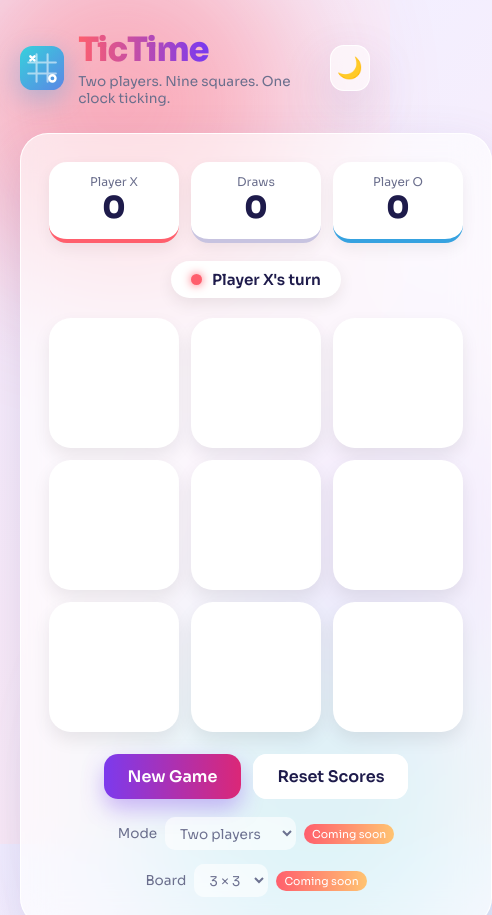
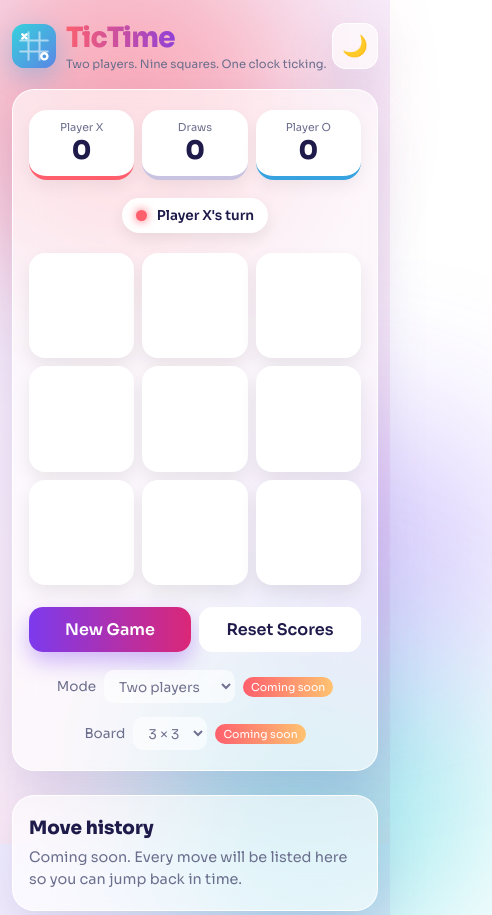
Before and after one commit to Smriti-N/TicTime, a plain HTML site: page index.html in a window 390 px wide. Shown: the top 915 px of the page, 492 px wide, since content can reach past the window. Drawn offline with Linux system fonts and the light colour scheme.

Commit message:
fixed responsiveness on phone
fixed the problem of sticking out of page in narrow screens . Hence the responsiveness of page is fixed.

```diff
--- a/css/styles.css
+++ b/css/styles.css
@@ -40,8 +40,8 @@ h1 { margin: 0; font-size: 2.1rem; font-weight: 800; letter-spacing: -.03em; bac
 .icon-btn:hover { transform: rotate(18deg) scale(1.08); }
 
 /* ---------- Layout ---------- */
-.layout { max-width: 1000px; margin: 0 auto; display: grid; grid-template-columns: max-content 1fr; gap: 24px; align-items: start; }
-.panel { background: var(--panel); border: 1px solid var(--panel-border); border-radius: 28px; padding: 28px; box-shadow: var(--shadow); backdrop-filter: blur(18px); }
+.layout { max-width: 1000px; margin: 0 auto; display: grid; grid-template-columns: minmax(0, 1.15fr) minmax(0, .85fr); gap: 24px; align-items: start; }
+.panel { min-width: 0; background: var(--panel); border: 1px solid var(--panel-border); border-radius: 28px; padding: 28px; box-shadow: var(--shadow); backdrop-filter: blur(18px); }
 .history h2 { margin: 0 0 8px; font-size: 1.15rem; }
 .muted { color: var(--muted); font-size: .9rem; line-height: 1.5; margin: 0; }
 
@@ -60,8 +60,8 @@ h1 { margin: 0; font-size: 2.1rem; font-weight: 800; letter-spacing: -.03em; bac
 .status[data-player="O"] .dot { background: var(--o); box-shadow: 0 0 10px var(--o); }
 
 /* ---------- Board ---------- */
-.board { display: grid; grid-template-columns: repeat(3, 130px); gap: 12px; width: 414px; margin: 0 auto 22px; }
-.cell { height: 130px; background: #ffffff; border-radius: 22px; display: grid; place-items: center; cursor: pointer; box-shadow: 0 8px 18px rgba(0,0,0,.08); transition: transform .15s, background .2s; }
+.board { display: grid; grid-template-columns: repeat(3, minmax(0, 1fr)); gap: 12px; width: 100%; max-width: 414px; aspect-ratio: 1; margin: 0 auto 22px; }
+.cell { min-width: 0; aspect-ratio: 1; background: #ffffff; border-radius: 22px; display: grid; place-items: center; cursor: pointer; box-shadow: 0 8px 18px rgba(0,0,0,.08); transition: transform .15s, background .2s; }
 .cell:empty:hover { transform: translateY(-3px); background-color: var(--cell-hover); }
 .board.is-over .cell { cursor: default; }
 /* faint preview of the mark you are about to place */
@@ -79,7 +79,7 @@ h1 { margin: 0; font-size: 2.1rem; font-weight: 800; letter-spacing: -.03em; bac
 @keyframes pulse { to { transform: scale(1.05); } }
 
 /* ---------- Buttons & options ---------- */
-.controls { display: flex; gap: 12px; justify-content: center; margin-bottom: 18px; }
+.controls { display: flex; flex-wrap: wrap; gap: 12px; justify-content: center; margin-bottom: 18px; }
 .btn { font: inherit; font-weight: 600; padding: 12px 24px; border-radius: 14px; border: none; cursor: pointer; transition: transform .15s, box-shadow .2s; }
 .btn:hover { transform: translateY(-2px); }
 .btn:focus-visible, .icon-btn:focus-visible { outline: 3px solid var(--o); outline-offset: 3px; }
@@ -95,5 +95,23 @@ select { font: inherit; padding: 6px 10px; border-radius: 10px; border: 1px soli
 .confetti { position: fixed; top: -12px; width: 9px; height: 14px; border-radius: 2px; z-index: 10; pointer-events: none; animation: fall 1.9s ease-in forwards; }
 @keyframes fall { to { transform: translate(var(--drift), 105vh) rotate(720deg); opacity: .8; } }
 
-@media (max-width: 900px) { .layout { grid-template-columns: 1fr; } }
+@media (max-width: 900px) { .layout { grid-template-columns: minmax(0, 1fr); } }
+@media (max-width: 480px) {
+  body { padding: 20px 12px 28px; }
+  .header { margin-bottom: 18px; }
+  .brand { min-width: 0; gap: 10px; }
+  .logo { width: 44px; height: 44px; flex: 0 0 auto; }
+  h1 { font-size: 1.75rem; }
+  .tagline { font-size: .72rem; }
+  .panel { padding: 20px 16px; border-radius: 22px; }
+  .scoreboard { gap: 8px; }
+  .score-card { padding: 10px 4px; }
+  .score-label { font-size: .68rem; }
+  .score-value { font-size: 1.6rem; }
+  .status { max-width: 100%; padding: 9px 14px; font-size: .85rem; }
+  .board { gap: 8px; }
+  .cell { border-radius: 16px; }
+  .controls { gap: 8px; }
+  .btn { flex: 1 1 120px; padding: 12px 10px; }
+}
 @media (prefers-reduced-motion: reduce) { * { animation: none !important; transition: none !important; } .mark path, .mark circle { stroke-dashoffset: 0; } }
```
